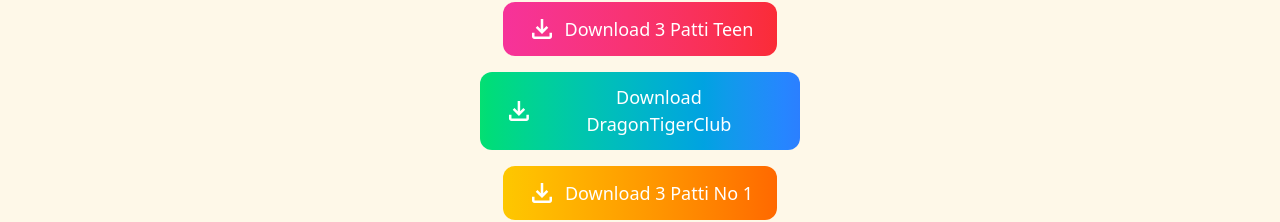
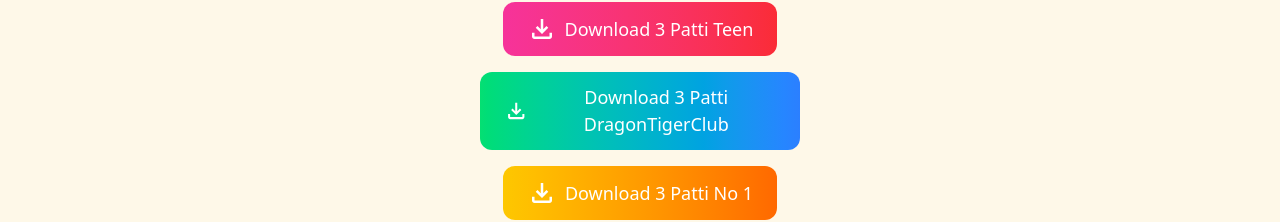
Before and after one commit to SyedAwais34/Game-Website, a React (Vite) app: page / in a window 1280 px wide. Shown: the part 508-730 px from the top of the page. Built offline with nearby package versions, Linux system fonts and the light colour scheme.

Commit message:
Update HomePage.jsx

```diff
--- a/src/components/HomePage.jsx
+++ b/src/components/HomePage.jsx
@@ -9,7 +9,7 @@
 
   const downloadGames = [
     "Download 3 Patti Teen ",
-    "Download DragonTigerClub",
+    "Download 3 Patti DragonTigerClub",
     "Download 3 Patti No 1",
     "Download Flying Chess",
     "Download Teen Patti Blue",
```
